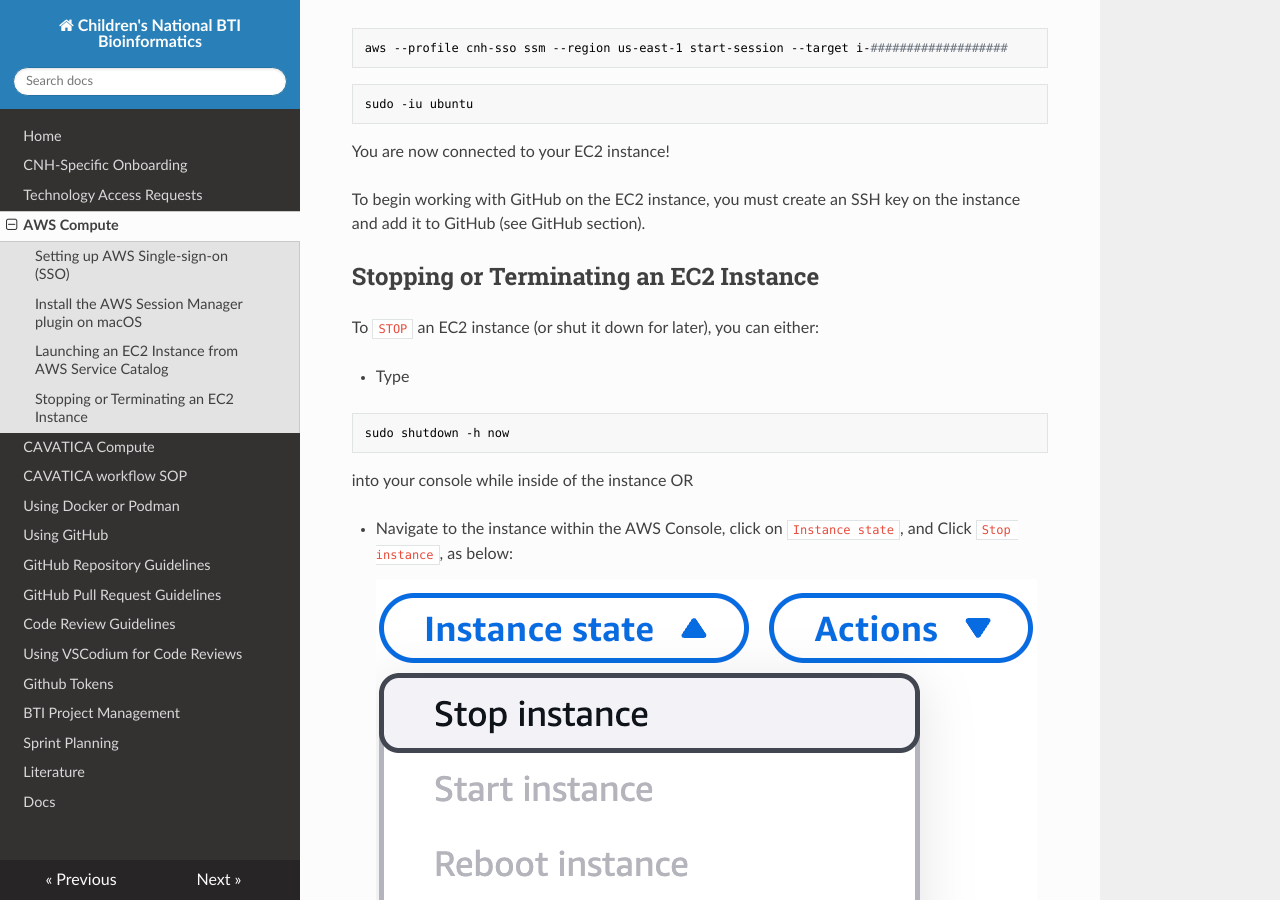
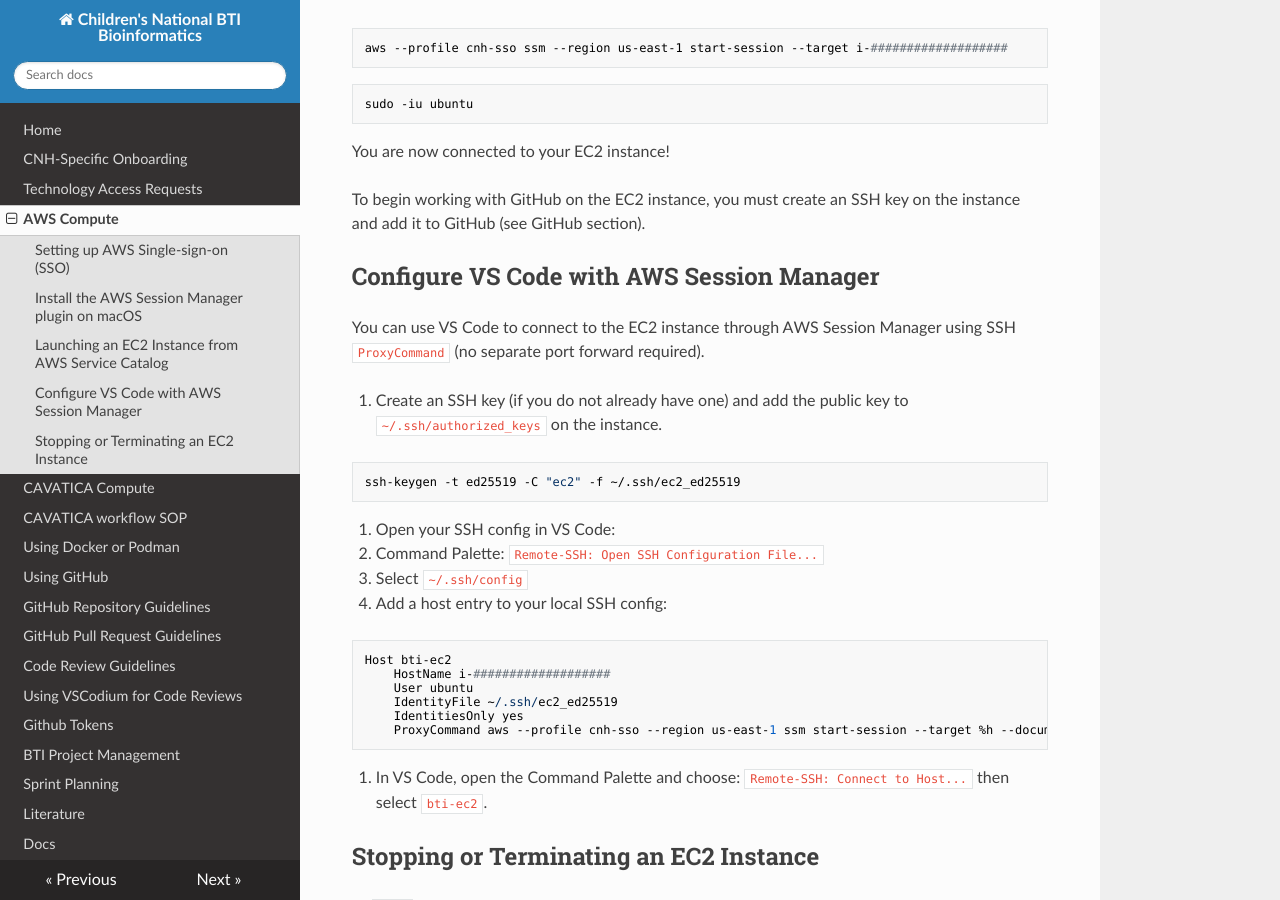
Before and after one commit to childrens-bti/bti-bfx-docs, an MkDocs documentation site: the page built from docs/aws.md, in a window 1280 px wide and 900 px high, scrolled down 1498 px. Built offline with MkDocs 1.6.1, drawn with Linux system fonts in a browser that asks for light colours; nearby versions of some CDN libraries.

Commit message:
add vscode instructions for AWS session manager

````diff
--- a/docs/aws.md
+++ b/docs/aws.md
@@ -68,6 +68,32 @@ You are now connected to your EC2 instance!
 
 To begin working with GitHub on the EC2 instance, you must create an SSH key on the instance and add it to GitHub (see GitHub section).
 
+## Configure VS Code with AWS Session Manager
+
+You can use VS Code to connect to the EC2 instance through AWS Session Manager using SSH `ProxyCommand` (no separate port forward required).
+
+1. Create an SSH key (if you do not already have one) and add the public key to `~/.ssh/authorized_keys` on the instance.
+```bash
+ssh-keygen -t ed25519 -C "ec2" -f ~/.ssh/ec2_ed25519
+```
+
+2. Open your SSH config in VS Code:
+   - Command Palette: `Remote-SSH: Open SSH Configuration File...`
+   - Select `~/.ssh/config`
+
+3. Add a host entry to your local SSH config:
+```
+Host bti-ec2
+	HostName i-###################
+	User ubuntu
+	IdentityFile ~/.ssh/ec2_ed25519
+	IdentitiesOnly yes
+	ProxyCommand aws --profile cnh-sso --region us-east-1 ssm start-session --target %h --document-name AWS-StartSSHSession --parameters "portNumber=%p"
+```
+
+4. In VS Code, open the Command Palette and choose:
+`Remote-SSH: Connect to Host...` then select `bti-ec2`.
+
 ## Stopping or Terminating an EC2 Instance
 
 To `STOP` an EC2 instance (or shut it down for later), you can either:
````
